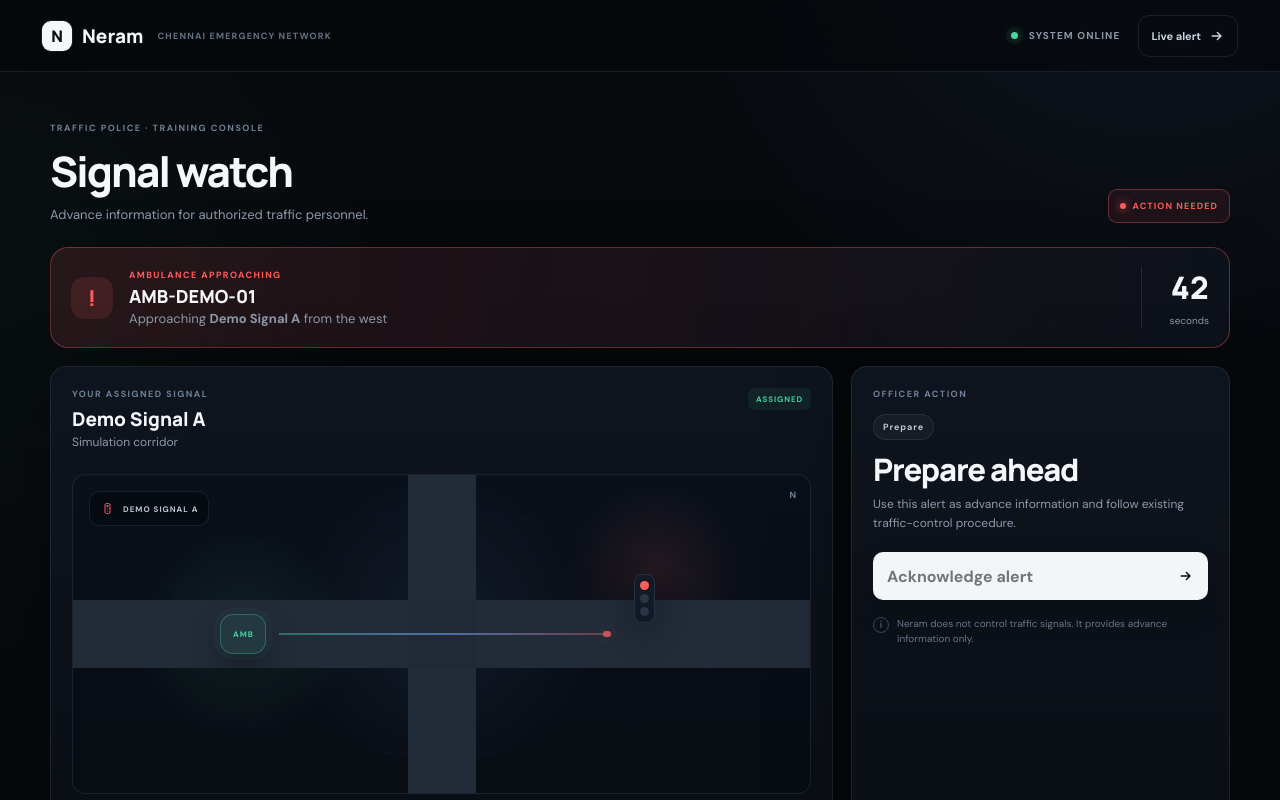
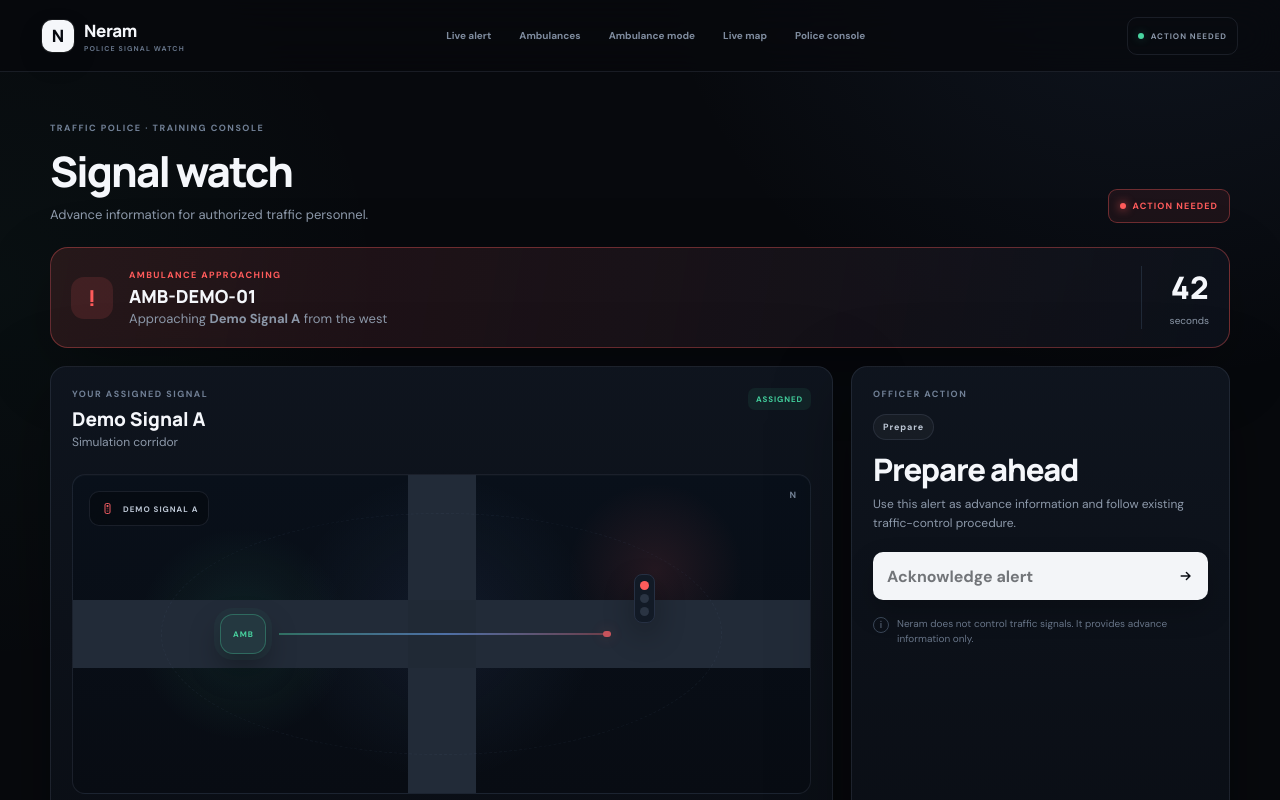
Before and after one commit to NotSash/Neram, a Next.js app in the folder apps/web/: page /police in a window 1280 px wide. Shown: the top 800 px of the page. Built offline with nearby package versions, Linux system fonts and the light colour scheme.

Commit message:
feat: unify police operations navigation

```diff
--- a/apps/web/app/police/page.tsx
+++ b/apps/web/app/police/page.tsx
@@ -2,24 +2,21 @@
 
 import "../premium-ops.css";
 import "../interface-polish.css";
+import "../ops-nav.css";
 import { useState } from "react";
+import OpsNav from "../OpsNav";
 
 function ArrowIcon(){return <svg viewBox="0 0 20 20" aria-hidden="true"><path d="M4 10h11M10.5 5.5 15 10l-4.5 4.5" fill="none" stroke="currentColor" strokeWidth="1.8" strokeLinecap="round" strokeLinejoin="round"/></svg>}
 function SignalIcon(){return <svg viewBox="0 0 24 24" aria-hidden="true"><rect x="8" y="4" width="8" height="16" rx="2.4" fill="none" stroke="currentColor" strokeWidth="1.5"/><circle cx="12" cy="8" r="1.7" fill="currentColor"/><circle cx="12" cy="12" r="1.7" fill="currentColor" opacity=".34"/><circle cx="12" cy="16" r="1.7" fill="currentColor" opacity=".34"/></svg>}
 
 export default function PoliceDashboard(){
-  const [ack,setAck]=useState(false); const [cleared,setCleared]=useState(false); const status=cleared?"CLEARED":ack?"ACKNOWLEDGED":"ACTION NEEDED";
-  return <main className="ops-shell police-page">
-    <header className="ops-topbar police-topbar"><a className="ops-brand" href="/" aria-label="Back to Neram home"><span className="brand-mark">N</span><span>Neram</span><small>CHENNAI EMERGENCY NETWORK</small></a><div className="police-top-actions"><span className="ops-connection"><i className="status-pulse"/> SYSTEM ONLINE</span><a className="police-top-link" href="/police-live">Live alert <ArrowIcon/></a></div></header>
-    <div className="ops-content police-content">
-      <section className="ops-heading police-heading"><div><div className="label">TRAFFIC POLICE · TRAINING CONSOLE</div><h1>Signal watch</h1><p>Advance information for authorized traffic personnel.</p></div><span className={`ops-status ${cleared?"ok":ack?"ack":"urgent"}`}><i/> {status}</span></section>
-      {!cleared?<section className={`priority-alert police-priority ${ack?"acknowledged":""}`}><div className="priority-icon">!</div><div className="priority-copy"><div className="priority-label">{ack?"AMBULANCE MONITORING":"AMBULANCE APPROACHING"}</div><h2>AMB-DEMO-01</h2><p>Approaching <strong>Demo Signal A</strong> from the west</p></div><div className="priority-eta"><strong>{ack?"18":"42"}</strong><span>seconds</span></div></section>:<section className="cleared-banner police-cleared"><span>✓</span><div><strong>Ambulance cleared the signal</strong><p>The training alert is closed.</p></div></section>}
-      <div className="ops-grid police-grid">
-        <section className="ops-panel police-signal-panel"><div className="panel-head"><div><div className="label">YOUR ASSIGNED SIGNAL</div><h2>Demo Signal A</h2><p>Simulation corridor</p></div><span className="assigned">ASSIGNED</span></div><div className="intersection police-intersection"><div className="intersection-glow"/><div className="road road-h"/><div className="road road-v"/><div className="road road-h road-soft"/><div className="road road-v road-soft"/><div className="signal-light"><i/><i/><i/></div><div className="ambulance-token"><span>AMB</span></div><div className="route-trail"/><div className="map-corner north">N</div><div className="intersection-tag"><SignalIcon/><span>DEMO SIGNAL A</span></div></div><div className="mini-stats police-stats"><div><span>Approach</span><strong>West → East</strong></div><div><span>Distance</span><strong>~310 m</strong></div><div><span>GPS quality</span><strong className="good">Good</strong></div></div></section>
-        <aside className="ops-panel action-panel police-action-panel"><div className="label">OFFICER ACTION</div><div className="action-state">{cleared?"Closed":ack?"Monitoring":"Prepare"}</div><h2>{cleared?"All clear":ack?"Keep watch":"Prepare ahead"}</h2><p>{cleared?"No further action is required for this training event.":"Use this alert as advance information and follow existing traffic-control procedure."}</p>{!cleared&&!ack&&<button type="button" className="primary-action police-primary-action" onClick={()=>setAck(true)}><span>Acknowledge alert</span><ArrowIcon/></button>}{ack&&!cleared&&<button type="button" className="secondary-action police-secondary-action" onClick={()=>setCleared(true)}><span>Mark signal cleared</span><span>✓</span></button>}{cleared&&<a className="secondary-action police-secondary-action" href="/police-live"><span>Return to live alerts</span><ArrowIcon/></a>}<div className="action-note"><span>i</span><span>Neram does not control traffic signals. It provides advance information only.</span></div></aside>
-      </div>
-      <section className="event-panel police-event-panel"><div className="panel-head"><div><div className="label">EVENT TIMELINE</div><h2>Response history</h2></div><span className="muted">Training event</span></div><div className="timeline police-timeline"><div className="event active"><span/><div><strong>Approaching signal</strong><p>ETA window opened</p></div><time>Now</time></div><div className={`event ${ack?"active":""}`}><span/><div><strong>Officer acknowledgement</strong><p>{ack?"Alert acknowledged":"Waiting for acknowledgement"}</p></div><time>{ack?"Now":"—"}</time></div><div className={`event ${cleared?"active":""}`}><span/><div><strong>Signal cleared</strong><p>{cleared?"Training trip completed":"Pending"}</p></div><time>{cleared?"Now":"—"}</time></div></div></section>
-      <footer className="ops-footer police-footer"><span>TRAINING ENVIRONMENT · ADVISORY ONLY</span><span>No automated signal control</span></footer>
-    </div>
-  </main>
+  const [ack,setAck]=useState(false);const [cleared,setCleared]=useState(false);const status=cleared?"CLEARED":ack?"ACKNOWLEDGED":"ACTION NEEDED";
+  return <main className="ops-shell police-page"><OpsNav section="POLICE SIGNAL WATCH" status={status}/><div className="ops-content police-content">
+    <section className="ops-heading police-heading"><div><div className="label">TRAFFIC POLICE · TRAINING CONSOLE</div><h1>Signal watch</h1><p>Advance information for authorized traffic personnel.</p></div><span className={`ops-status ${cleared?"ok":ack?"ack":"urgent"}`}><i/> {status}</span></section>
+    {!cleared?<section className={`priority-alert police-priority ${ack?"acknowledged":""}`}><div className="priority-icon">!</div><div className="priority-copy"><div className="priority-label">{ack?"AMBULANCE MONITORING":"AMBULANCE APPROACHING"}</div><h2>AMB-DEMO-01</h2><p>Approaching <strong>Demo Signal A</strong> from the west</p></div><div className="priority-eta"><strong>{ack?"18":"42"}</strong><span>seconds</span></div></section>:<section className="cleared-banner police-cleared"><span>✓</span><div><strong>Ambulance cleared the signal</strong><p>The training alert is closed.</p></div></section>}
+    <div className="ops-grid police-grid"><section className="ops-panel police-signal-panel"><div className="panel-head"><div><div className="label">YOUR ASSIGNED SIGNAL</div><h2>Demo Signal A</h2><p>Simulation corridor</p></div><span className="assigned">ASSIGNED</span></div><div className="intersection police-intersection"><div className="intersection-glow"/><div className="road road-h"/><div className="road road-v"/><div className="road road-h road-soft"/><div className="road road-v road-soft"/><div className="signal-light"><i/><i/><i/></div><div className="ambulance-token"><span>AMB</span></div><div className="route-trail"/><div className="map-corner north">N</div><div className="intersection-tag"><SignalIcon/><span>DEMO SIGNAL A</span></div></div><div className="mini-stats police-stats"><div><span>Approach</span><strong>West → East</strong></div><div><span>Distance</span><strong>~310 m</strong></div><div><span>GPS quality</span><strong className="good">Good</strong></div></div></section>
+      <aside className="ops-panel action-panel police-action-panel"><div className="label">OFFICER ACTION</div><div className="action-state">{cleared?"Closed":ack?"Monitoring":"Prepare"}</div><h2>{cleared?"All clear":ack?"Keep watch":"Prepare ahead"}</h2><p>{cleared?"No further action is required for this training event.":"Use this alert as advance information and follow existing traffic-control procedure."}</p>{!cleared&&!ack&&<button type="button" className="primary-action police-primary-action" onClick={()=>setAck(true)}><span>Acknowledge alert</span><ArrowIcon/></button>}{ack&&!cleared&&<button type="button" className="secondary-action police-secondary-action" onClick={()=>setCleared(true)}><span>Mark signal cleared</span><span>✓</span></button>}{cleared&&<a className="secondary-action police-secondary-action" href="/police-live"><span>Return to live alerts</span><ArrowIcon/></a>}<div className="action-note"><span>i</span><span>Neram does not control traffic signals. It provides advance information only.</span></div></aside></div>
+    <section className="event-panel police-event-panel"><div className="panel-head"><div><div className="label">EVENT TIMELINE</div><h2>Response history</h2></div><span className="muted">Training event</span></div><div className="timeline police-timeline"><div className="event active"><span/><div><strong>Approaching signal</strong><p>ETA window opened</p></div><time>Now</time></div><div className={`event ${ack?"active":""}`}><span/><div><strong>Officer acknowledgement</strong><p>{ack?"Alert acknowledged":"Waiting for acknowledgement"}</p></div><time>{ack?"Now":"—"}</time></div><div className={`event ${cleared?"active":""}`}><span/><div><strong>Signal cleared</strong><p>{cleared?"Training trip completed":"Pending"}</p></div><time>{cleared?"Now":"—"}</time></div></div></section>
+    <footer className="ops-footer police-footer"><span>TRAINING ENVIRONMENT · ADVISORY ONLY</span><span>No automated signal control</span></footer>
+  </div></main>
 }
```
